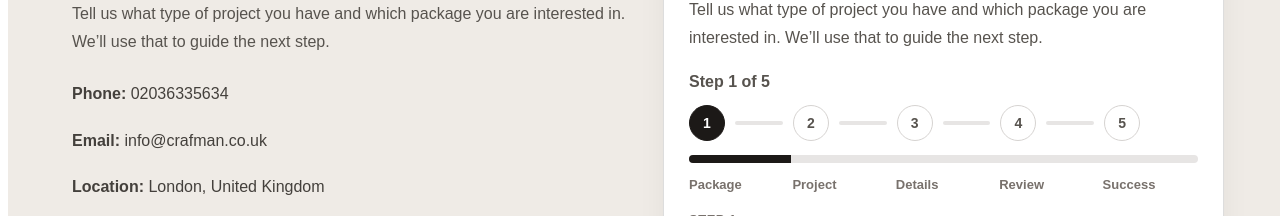
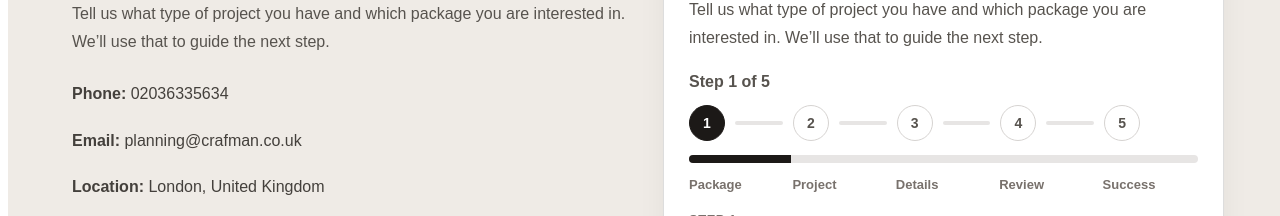
Before and after one commit to brigenujkaj/crafmanwebiste, a React (Vite) app: page /drawings-planning in a window 1280 px wide. Shown: the part 4600-4816 px from the top of the page. Built offline with nearby package versions, Linux system fonts and the light colour scheme.

Commit message:
contact update

```diff
--- a/src/pages/DrawingsPlanning.jsx
+++ b/src/pages/DrawingsPlanning.jsx
@@ -1482,7 +1482,7 @@ export default function DrawingsPlanning() {
 
                             <div style={{ marginTop: "22px", color: "#44403c", lineHeight: "1.9" }}>
                                 <p><strong>Phone:</strong> 02036335634</p>
-                                <p><strong>Email:</strong> info@crafman.co.uk</p>
+                                <p><strong>Email:</strong> planning@crafman.co.uk</p>
                                 <p><strong>Location:</strong> London, United Kingdom</p>
                             </div>
                         </div>
@@ -1591,7 +1591,7 @@ export default function DrawingsPlanning() {
                             >
                                 {[
                                     { label: "Phone", value: "02036335634" },
-                                    { label: "Email", value: "info@crafman.co.uk" },
+                                    { label: "Email", value: "planning@crafman.co.uk" },
                                     { label: "Location", value: "London, United Kingdom" },
                                 ].map((item) => (
                                     <div
```
